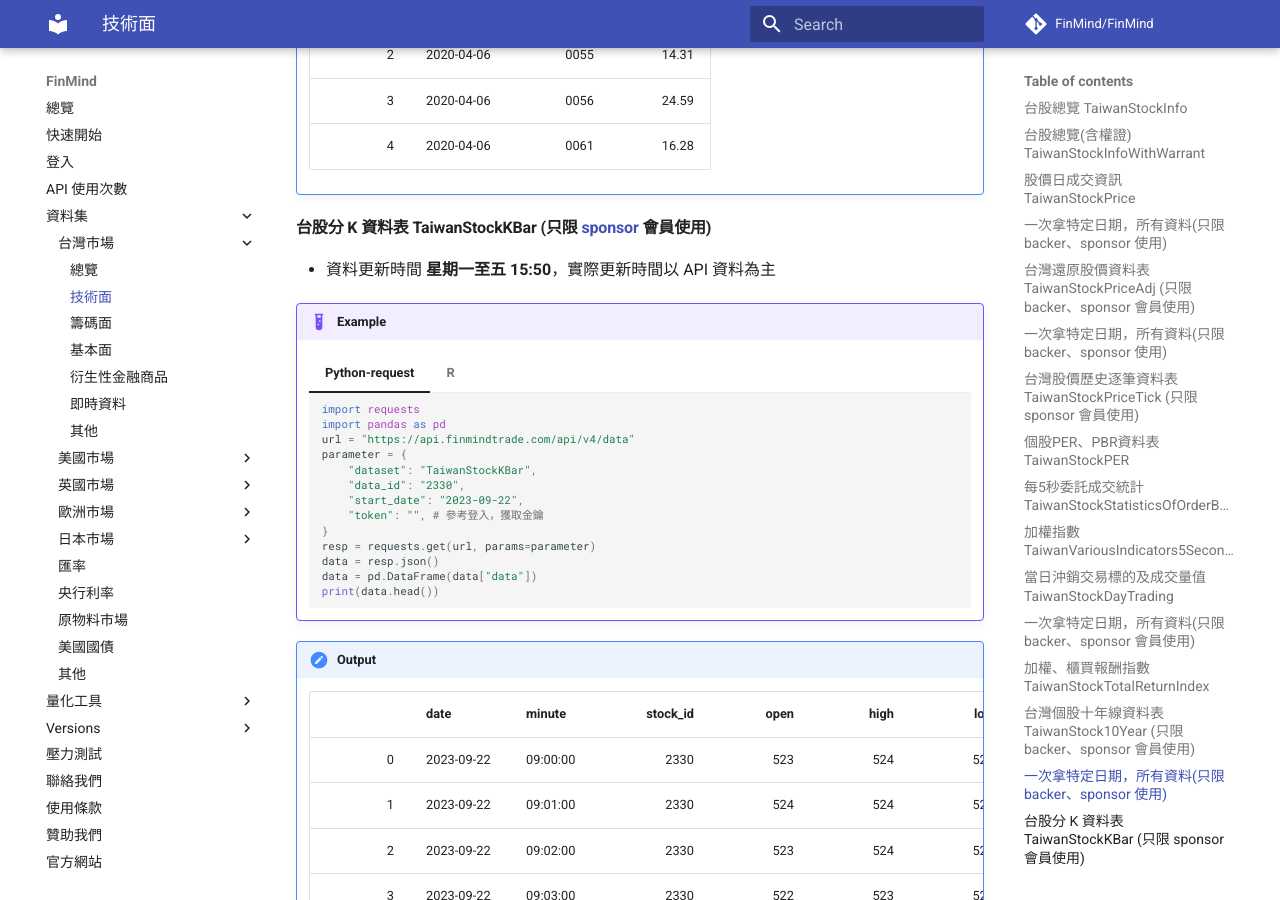
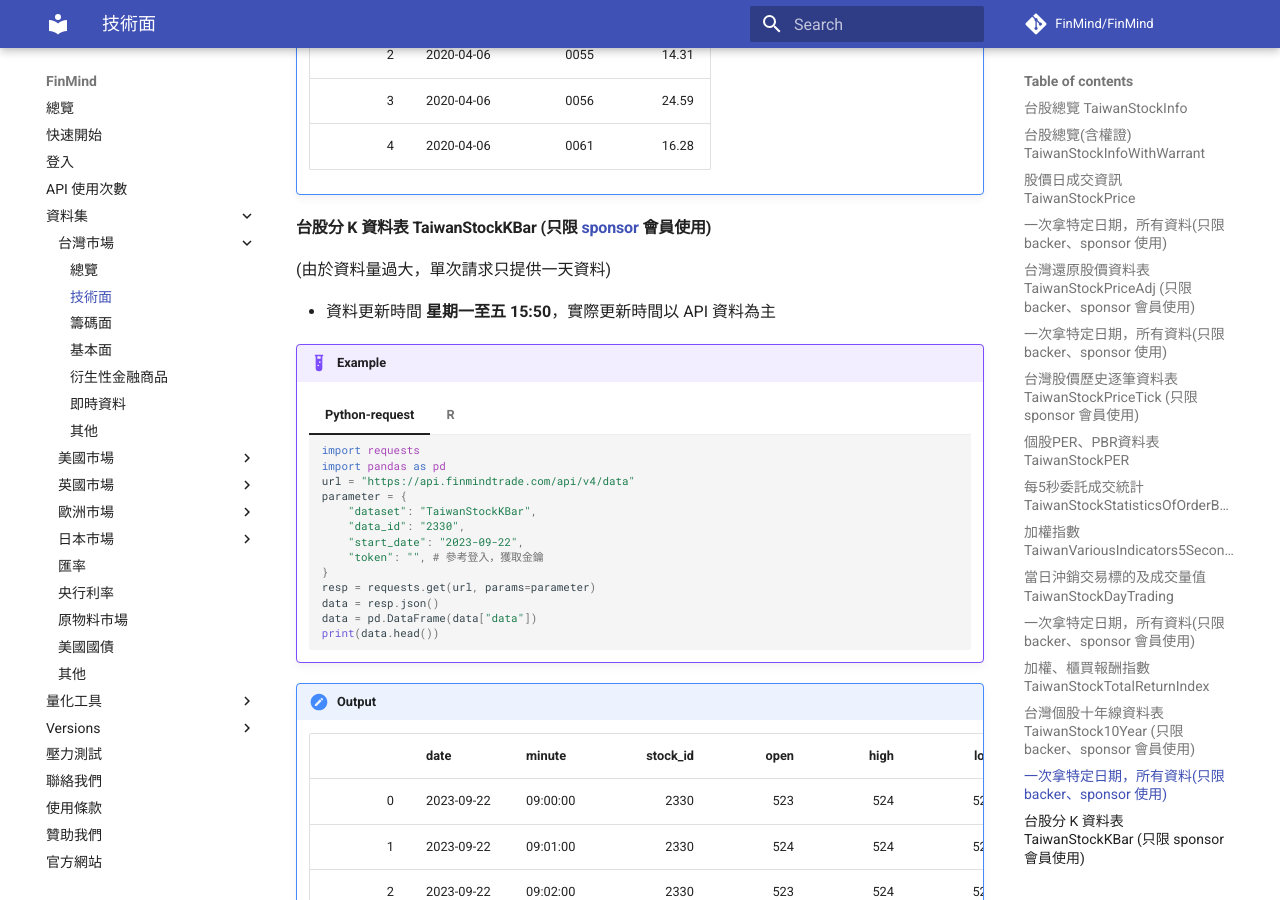
Before and after one commit to FinMind/FinMind-Doc, an MkDocs documentation site: the page built from docs/tutor/TaiwanMarket/Technical.md, in a window 1280 px wide and 900 px high, scrolled down 11536 px. Built offline with MkDocs 1.6.1 and Material for MkDocs 9.7.7, drawn with Linux system fonts in a browser that asks for light colours; comment, search, counter and statistics services are not loaded.

Commit message:
feat: TaiwanStockKBar

```diff
--- a/docs/tutor/TaiwanMarket/Technical.md
+++ b/docs/tutor/TaiwanMarket/Technical.md
@@ -965,6 +965,7 @@
 
 
 #### 台股分 K 資料表 TaiwanStockKBar (只限 [sponsor](https://finmindtrade.com/analysis/#/Sponsor/sponsor) 會員使用)
+(由於資料量過大，單次請求只提供一天資料)
 
 - 資料更新時間 **星期一至五 15:50**，實際更新時間以 API 資料為主
 
```
